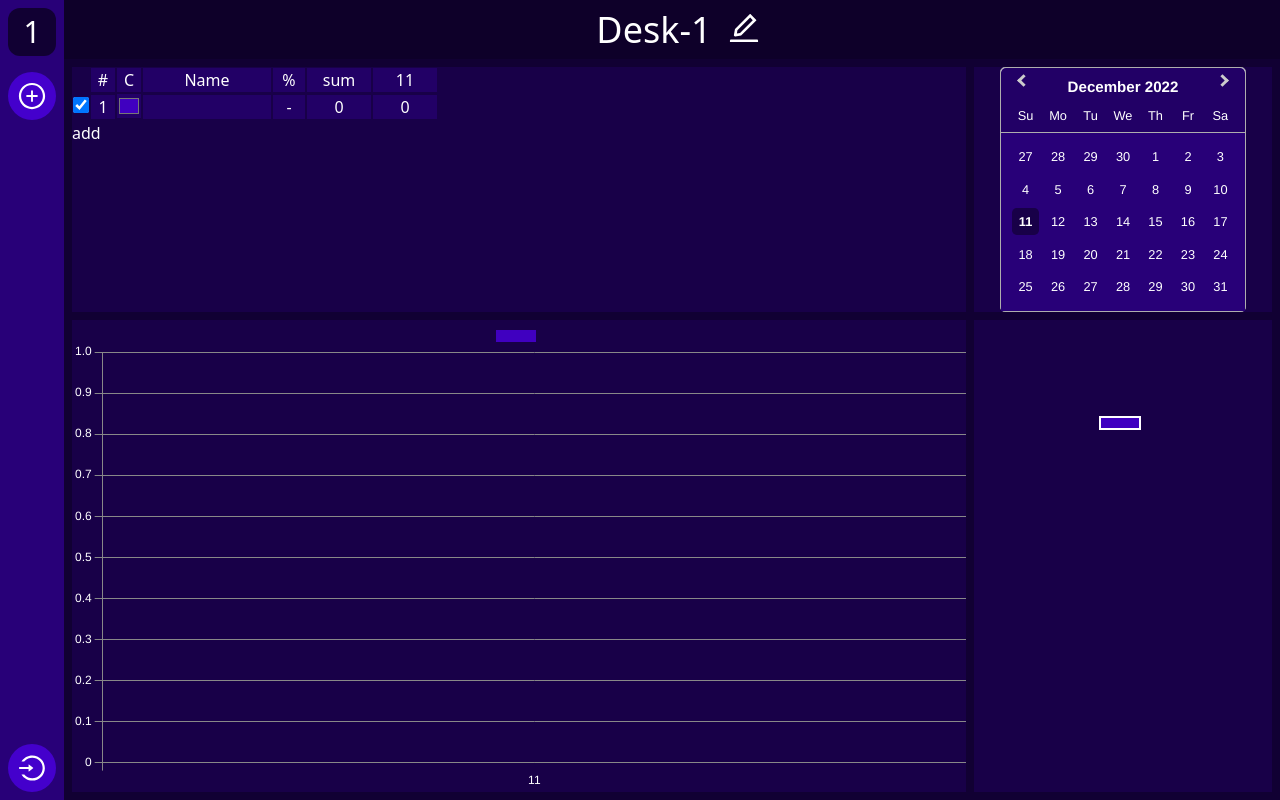
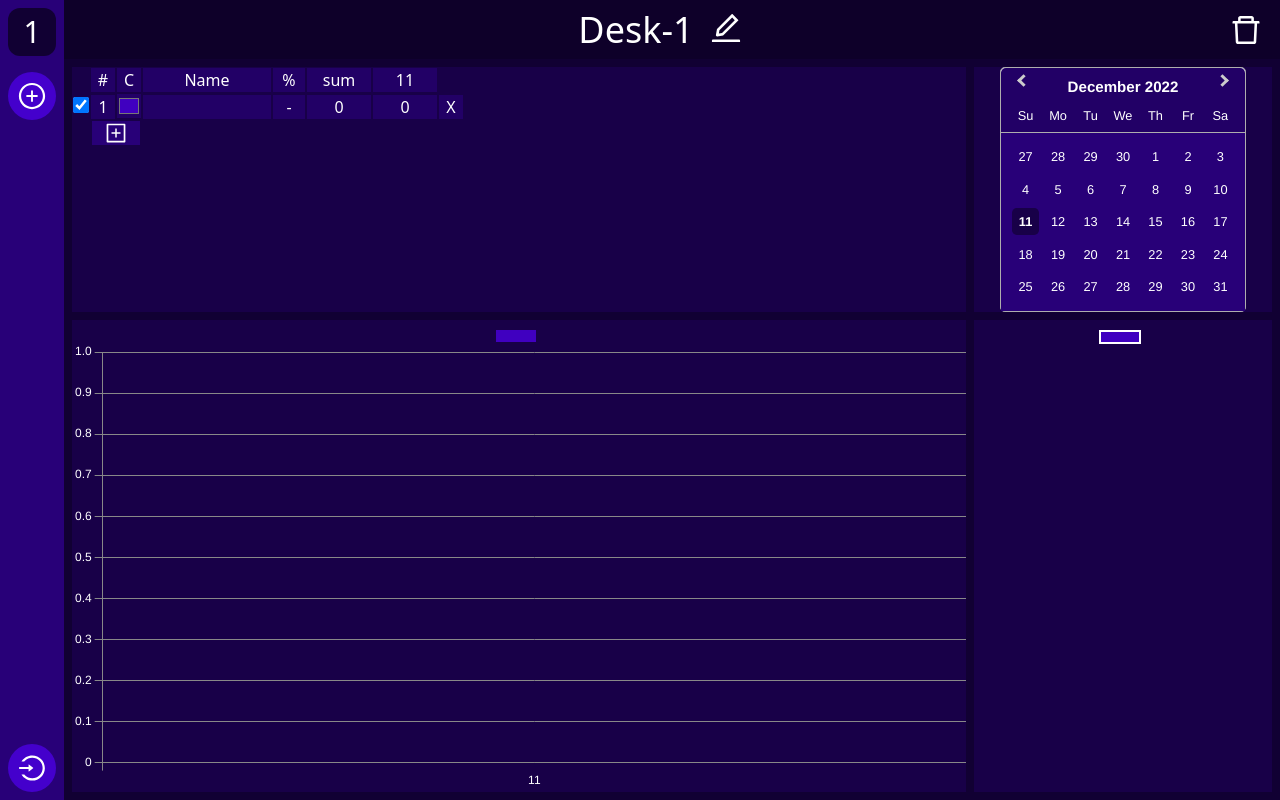
Before and after one commit to Slantl/chart-desk, a React (Vite) app: page / in a window 1280 px wide. Built offline with nearby package versions, Linux system fonts and the light colour scheme.

Commit message:
core ready

```diff
--- a/index.html
+++ b/index.html
@@ -4,7 +4,7 @@
     <meta charset="UTF-8" />
     <link rel="icon" type="image/svg+xml" href="/vite.svg" />
     <meta name="viewport" content="width=device-width, initial-scale=1.0" />
-    <title>Vite + React + TS</title>
+    <title>Charts</title>
   </head>
   <body>
     <div id="root"></div>
--- a/src/components/DeskComponents/BarChart.tsx
+++ b/src/components/DeskComponents/BarChart.tsx
@@ -10,7 +10,7 @@ import {
     Chart,
 } from 'chart.js';
 import { FC } from "react";
-import { Entity } from "../Desk";
+import { Entity } from "../../App";
 
 ChartJS.register(
     CategoryScale,
--- a/src/components/DeskComponents/DataTable.tsx
+++ b/src/components/DeskComponents/DataTable.tsx
@@ -1,4 +1,5 @@
 import { FC } from "react"
+import { AiOutlinePlusSquare } from "react-icons/ai"
 import { Desk } from "../../App"
 
 interface Props {
@@ -32,6 +33,12 @@ export const DataTable: FC<Props> = ({ period, desks, setDesks, activeDesk }) =>
         setDesks(d)
     }
 
+    const del = (e: React.MouseEvent<HTMLInputElement>) => {
+        let d = desks.map(x => x)
+        d[activeDesk].deskData.splice(parseInt(e.currentTarget.getAttribute("data-i") || "0"), 1)
+        setDesks(d)
+    }
+
     const add = () => {
         let r = Math.floor(Math.random() * 255).toString(16)
         let g = Math.floor(Math.random() * 160).toString(16)
@@ -62,16 +69,17 @@ export const DataTable: FC<Props> = ({ period, desks, setDesks, activeDesk }) =>
                         <th><input className="input w-8" value="%" readOnly/></th>
                         <th><input className="input w-16" value="sum" readOnly/></th>
                         {period.map(x => <th key={"headDate-" + x}>{<input className="input w-16" value={x.getDate()} readOnly/>}</th>)}
+                        <th></th>
                     </tr>
                 </thead>
                 <tbody>
                     {desks[activeDesk].deskData.map((x, i) => {
                         return (
                             <tr key={"entity-" + i}>
-                                <th><input className="input w-4 h-4" type="checkbox" data-i={i.toString()} checked={x.visible} onChange={set}/></th>
+                                <th><input className="input w-4 h-4" type="checkbox" data-i={i} checked={x.visible} onChange={set}/></th>
                                 <th><input className="input w-6" value={i + 1} readOnly/></th>
-                                <th><input className="input w-6" type="color" data-i={i.toString()} value={x.color} onChange={set}/></th>
-                                <th><input className="input w-32" type="text" data-i={i.toString()} value={x.name} onChange={set}/></th>
+                                <th><input className="input w-6" type="color" data-i={i} value={x.color} onChange={set}/></th>
+                                <th><input className="input w-32" type="text" data-i={i} value={x.name} onChange={set}/></th>
                                 <th>
                                     <input readOnly className="input w-8" value=
                                     {
@@ -91,19 +99,23 @@ export const DataTable: FC<Props> = ({ period, desks, setDesks, activeDesk }) =>
                                             <input
                                                 className="input w-16"
                                                 type="number"
-                                                data-i={i.toString()}
+                                                data-i={i}
                                                 data-t={y.getTime().toString()}
                                                 value={x.info[y.getTime().toString()]}
                                                 onChange={set}
                                             />
                                         </th>)})
                                 }
+                                <th><input data-i={i} className="input w-6 cursor-pointer" value="X" onClick={del} readOnly/></th>
                             </tr>
                         )
                     })}
                 </tbody>
             </table>
-            <button onClick={add}>add</button>
+            {
+                desks[activeDesk].deskData.length < 9 &&
+                <AiOutlinePlusSquare className="text-2xl bg-primary2 w-12 cursor-pointer ml-5" onClick={add} />
+            }
         </div>
     )
 }
--- a/src/components/DeskComponents/PieChart.tsx
+++ b/src/components/DeskComponents/PieChart.tsx
@@ -1,7 +1,7 @@
 import { FC } from "react"
 import { Chart as ChartJS, ArcElement, Tooltip, Legend } from 'chart.js';
 import { Pie } from 'react-chartjs-2';
-import { Entity } from "../Desk";
+import { Entity } from "../../App";
 
 ChartJS.register(ArcElement, Tooltip, Legend);
 
@@ -11,6 +11,7 @@ interface Props {
 }
 
 export const PieChart: FC<Props> = ({ entities, period }) => {
+    const options = {maintainAspectRatio: false}
     const pieData = {
         labels: entities.filter(x => x.visible).map(x => x.name),
         datasets: [
@@ -23,7 +24,7 @@ export const PieChart: FC<Props> = ({ entities, period }) => {
     }
     return (
         <div className="flex items-center justify-center relative w-full h-full overflow-hidden">
-            <Pie data={pieData}/>
+            <Pie data={pieData} options={options}/>
         </div>
     )
 }
--- a/src/components/Header.tsx
+++ b/src/components/Header.tsx
@@ -1,15 +1,25 @@
 import { useContext, useEffect, useRef, useState } from "react"
-import { AiOutlineEdit } from "react-icons/ai"
+import { AiOutlineDelete, AiOutlineEdit } from "react-icons/ai"
 import { userContext } from "../App"
 
 export const Header = () => {
-    const {activeDesk, desks, setDesks} = useContext(userContext)
+    const {activeDesk, desks, setDesks, setActiveDesk} = useContext(userContext)
 
     const set = (e: React.ChangeEvent<HTMLInputElement>) => {
         e.currentTarget.style.width = e.currentTarget.value.length + 1 + "ch"
         let temp = desks.map(x => x)
         temp[activeDesk].name = e.currentTarget.value
         setDesks(temp)
+    }
+
+    const del = () => {
+        if (desks.length == 1) return
+        let d = desks.map(x => x)
+        if ((d.length - 1) == activeDesk) {
+            setActiveDesk(activeDesk - 1)
+        }
+        d.splice(activeDesk, 1)
+        setDesks(d)
     }
 
     const dnRef = useRef<HTMLInputElement>(null)
@@ -20,11 +30,13 @@ export const Header = () => {
     }, [])
 
     return (
-        <header className="flex bg-black bg-opacity-20 h-16 items-center justify-center">
+        <header className="flex bg-black bg-opacity-20 h-16 items-center justify-between px-4">
+            <div></div>
             <form className="flex w-fit">
                 <input ref={dnRef} id="dn" className="w-min bg-transparent text-center text-4xl" type="text" autoComplete="off" maxLength={20} value={desks[activeDesk].name} onChange={set} />
                 <label htmlFor="dn"><AiOutlineEdit className="text-4xl end"/></label>
             </form>
+            <AiOutlineDelete className="text-4xl cursor-pointer" onClick={del} />
         </header>
     )
 }
--- a/src/components/Main.tsx
+++ b/src/components/Main.tsx
@@ -4,7 +4,7 @@ import { Header } from "./Header"
 
 export const Main: FC = () => {
     return (
-        <div className="flex flex-col bg-back w-full h-fit md:h-screen md:pl-16">
+        <div className="flex flex-col bg-back w-full h-fit min-h-screen md:h-screen md:pl-16">
             <Header />
             <Desk />
         </div>
--- a/src/components/SideBar.tsx
+++ b/src/components/SideBar.tsx
@@ -25,6 +25,7 @@ export const SideBar: FC<Props> = ({ activeDesk, setActiveDesk, desks, setDesks}
     }
 
     const add = () => {
+        if (desks.length == 9) return
         setDesks([...desks, {
             name: "Desk-" + (desks.length + 1),
             period: [new Date()],
@@ -46,7 +47,7 @@ export const SideBar: FC<Props> = ({ activeDesk, setActiveDesk, desks, setDesks}
     return (
         <>
         <div className="fixed sideIcon md:hidden z-20" onClick={side}><AiOutlineMenu /></div>
-        <nav ref={navRef} className="-translate-x-16 flex flex-col bg-primary2 w-16 fixed h-screen md:translate-x-0 md:h-screen z-10 transition-transform items-center">
+        <nav ref={navRef} className="-translate-x-16 flex flex-col bg-primary2 w-16 fixed h-screen md:translate-x-0 md:h-screen z-10 transition-transform items-center overflow-y-auto overflow-x-hidden">
             <div className="h-12 m-2 md:hidden"></div>
             {
                 desks.map((x, i) =>
@@ -54,7 +55,7 @@ export const SideBar: FC<Props> = ({ activeDesk, setActiveDesk, desks, setDesks}
                 <div key={"sideItem-" + i} data-i={i} className="sideIcon bg-back rounded-xl md:flex" onClick={setA}>{i + 1}</div>
                 : <div key={"sideItem-" + i} data-i={i} className="sideIcon md:flex" onClick={setA}>{i + 1}</div>)
             }
-            <div className="sideIcon md:flex" onClick={add}><AiOutlinePlusCircle /></div>
+            <div className="sideIcon md:flex" style={desks.length >= 5 ? {display: "none"} : {}} onClick={add}><AiOutlinePlusCircle /></div>
             <div className="mt-auto sideIcon md:flex"><AiOutlineLogin /></div>
         </nav>
         </>
```
